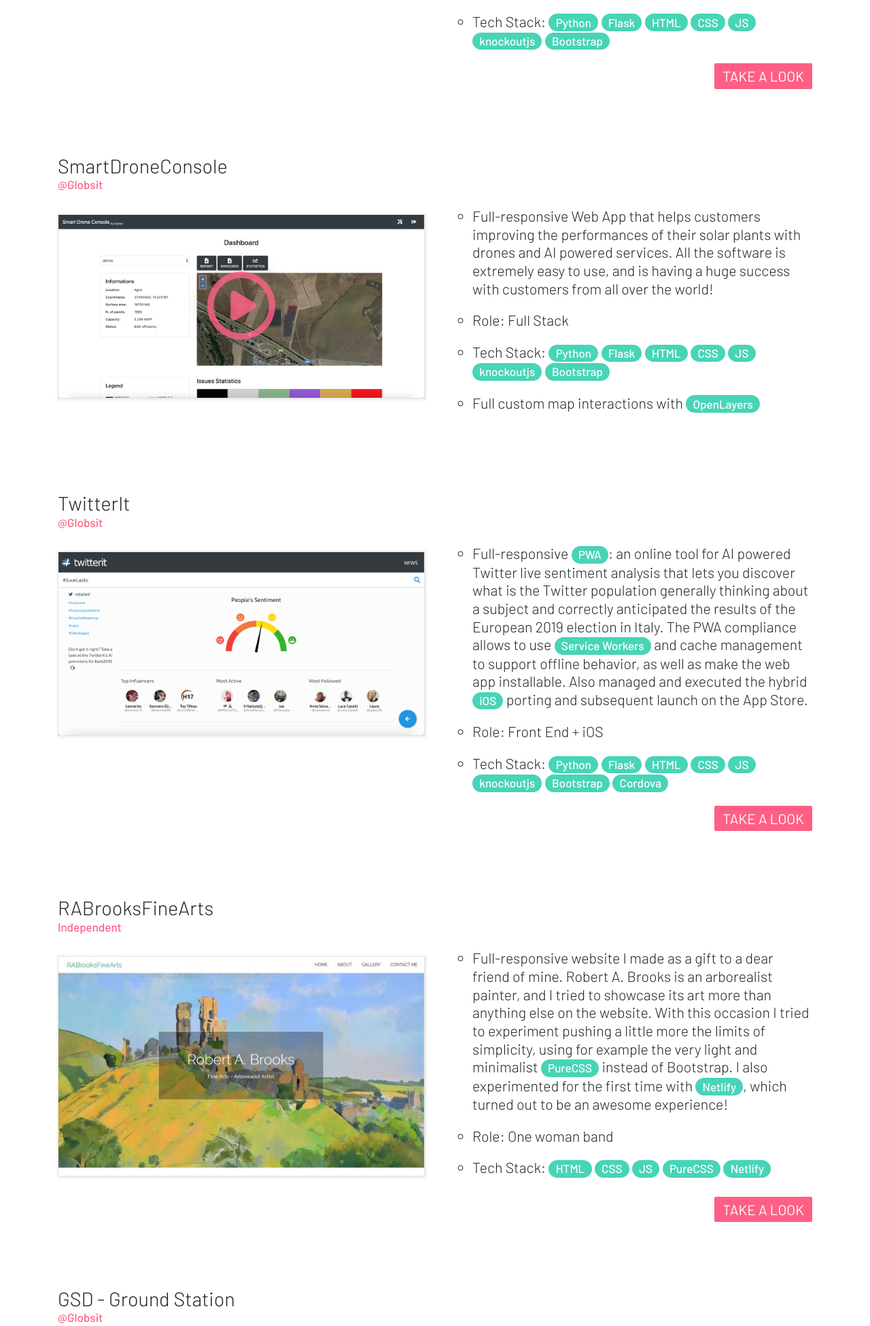
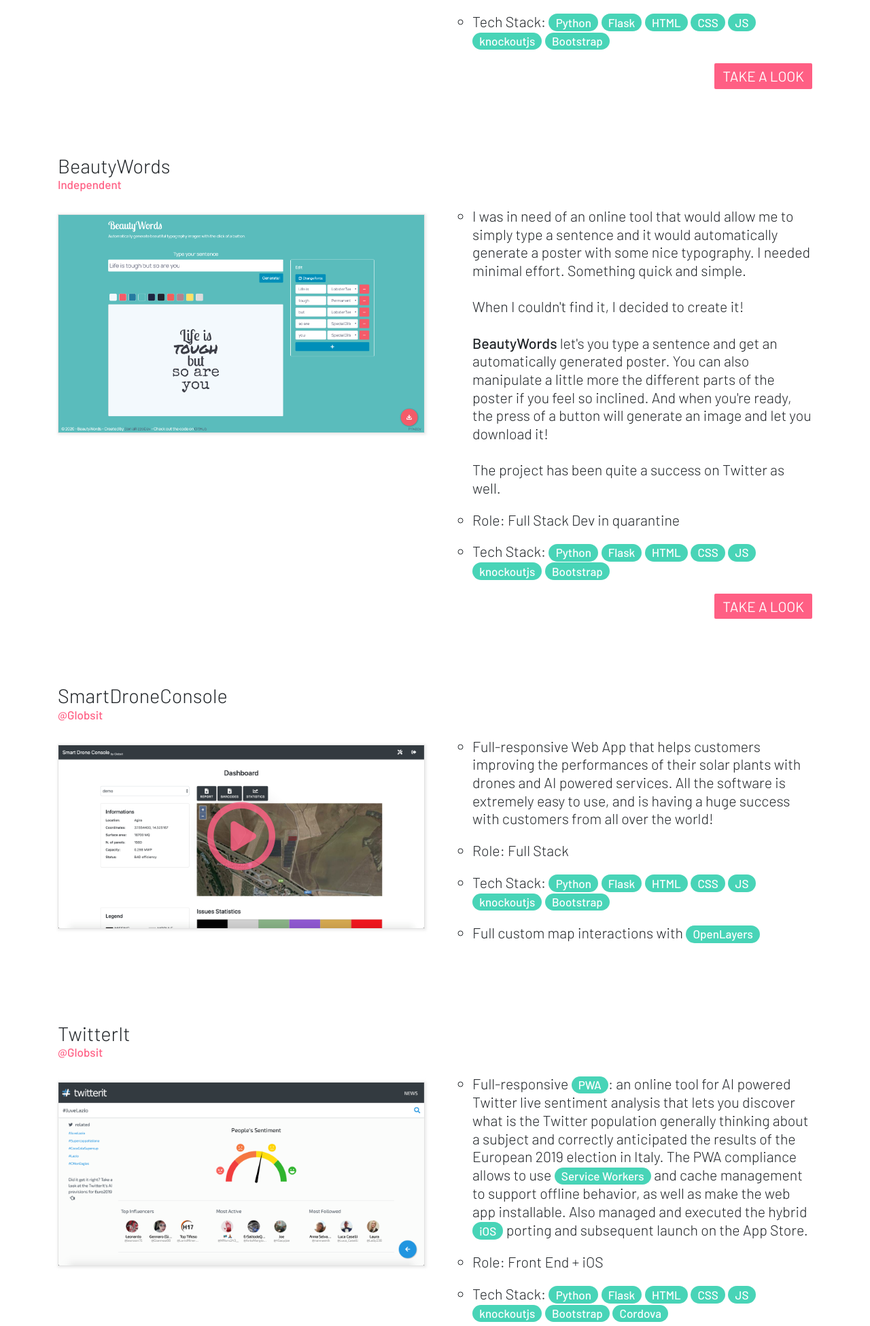
Before and after one commit to soniarizzodev/SoniaRizzoDev, a Flask app: page /portfolio in a window 1280 px wide. Shown: the part 802-2752 px from the top of the page at 68% size. Run offline with Flask 2, Linux system fonts and the light colour scheme; some libraries are stand-ins or nearby versions.

Commit message:
Adding BeautyWords to portfolio

```diff
--- a/webapp/templates/portfolio.html
+++ b/webapp/templates/portfolio.html
@@ -23,7 +23,7 @@
                             <img src="../static/imgs/beautywrongs/beautywrongs_1.png">
                         </a>
                         <a class="spotlight hidden" href="../static/imgs/beautywrongs/beautywrongs_2.png">
-                            <img src="../static/imgsbeautywrongs/beautywrongs_2.png">
+                            <img src="../static/imgs/beautywrongs/beautywrongs_2.png">
                         </a>
                         <a class="spotlight hidden" href="../static/imgs/beautywrongs/beautywrongs_3.png">
                             <img src="../static/imgs/beautywrongs/beautywrongs_3.png">
@@ -64,6 +64,72 @@
             </div>
             <div class="look">
                 <a class="btn btn btn-primary" href="https://beautywrongs.herokuapp.com/" target="_blank" rel="noopener">Take a look</a>
+            </div>
+        </div>
+    </div>
+</section>
+<section class="row">
+    <div class="col-12">
+        <div class="portfolio-item">
+            <div class="row">
+                <div class="col-12">
+                    <a class="title">BeautyWords</a>
+                    <a class="subtitle">Independent</a>
+                </div>
+            </div>
+            <div class="row">
+                <div class="col-xs-12 col-sm-6">
+                    <div class="spotlight-group">
+                        <a class="spotlight img-wrapper" href="../static/imgs/beautywords/beautywords_1.png">
+                            <img src="../static/imgs/beautywords/beautywords_1.png">
+                        </a>
+                        <a class="spotlight hidden" href="../static/imgs/beautywords/beautywords_2.png">
+                            <img src="../static/imgs/beautywords/beautywords_2.png">
+                        </a>
+                        <a class="spotlight hidden" href="../static/imgs/beautywords/beautywords_3.png">
+                            <img src="../static/imgs/beautywords/beautywords_3.png">
+                        </a>
+                        <a class="spotlight hidden" href="../static/imgs/beautywords/beautywords_4.png">
+                            <img src="../static/imgs/beautywords/beautywords_4.png">
+                        </a>
+                    </div>
+                </div>
+                <div class="col-xs-12 col-sm-6">
+                    <div class="description">
+                        <ul>
+                            <li>
+                                I was in need of an online tool that would allow me to simply type a sentence and it would automatically generate a poster with
+                                some nice typography. I needed minimal effort. Something quick and simple.
+                                <br />
+                                <br />
+                                When I couldn't find it, I decided to create it!
+                                <br />
+                                <br />
+                                <strong>BeautyWords</strong> let's you type a sentence and get an automatically generated poster. You can also manipulate a little more
+                                the different parts of the poster if you feel so inclined. And when you're ready,
+                                the press of a button will generate an image and let you download it!
+
+                                <br />
+                                <br />
+                                The project has been quite a success on Twitter as well.
+                            </li>
+                            <li>Role: Full Stack Dev in quarantine</li>
+                            <li>
+                                Tech Stack:
+                                <a class="badge badge-pill badge-primary" target="_blank" rel="noopener" href="https://www.python.org/">Python</a>
+                                <a class="badge badge-pill badge-primary" target="_blank" rel="noopener" href="https://blog.miguelgrinberg.com/post/the-flask-mega-tutorial-part-i-hello-world">Flask</a>
+                                <a class="badge badge-pill badge-primary" target="_blank rel=" noopener"" href="https://www.w3schools.com/html/">HTML</a>
+                                <a class="badge badge-pill badge-primary" target="_blank" rel="noopener" href="https://www.w3schools.com/css/">CSS</a>
+                                <a class="badge badge-pill badge-primary" target="_blank" rel="noopener" href="https://www.w3schools.com/js/">JS</a>
+                                <a class="badge badge-pill badge-primary" target="_blank" rel="noopener" href="https://knockoutjs.com/index.html">knockoutjs</a>
+                                <a class="badge badge-pill badge-primary" target="_blank" rel="noopener" href="https://getbootstrap.com/">Bootstrap</a>
+                            </li>
+                        </ul>
+                    </div>
+                </div>
+            </div>
+            <div class="look">
+                <a class="btn btn btn-primary" href="https://www.beautywords.cc/" target="_blank" rel="noopener">Take a look</a>
             </div>
         </div>
     </div>
```
Also changed, not shown: webapp/static/imgs/beautywords/beautywords_1.png (added), webapp/static/imgs/beautywords/beautywords_2.png (added), webapp/static/imgs/beautywords/beautywords_3.png (added), webapp/static/imgs/beautywords/beautywords_4.png (added).
